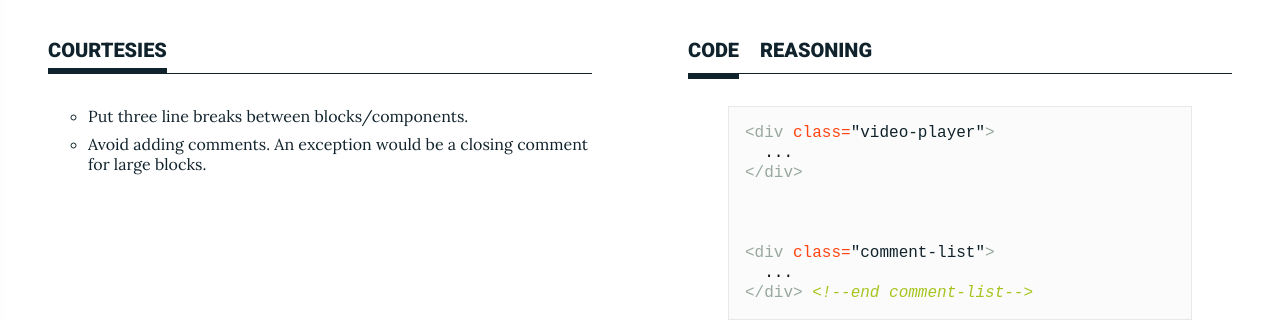
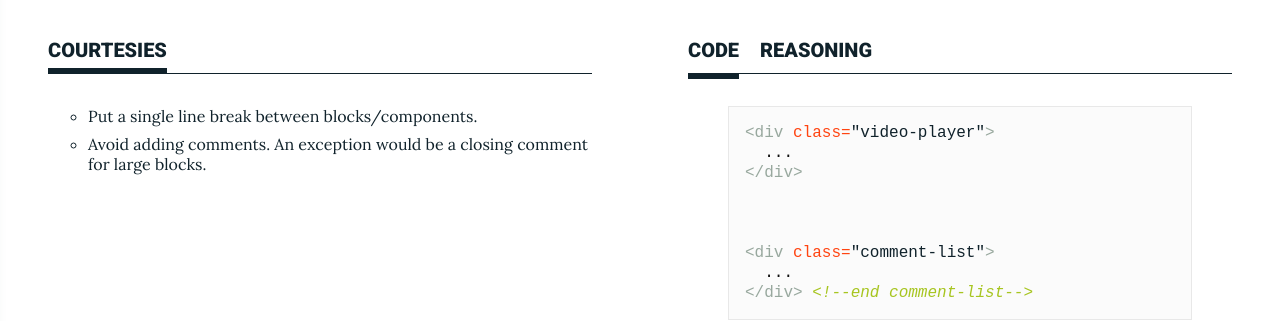
Before and after one commit to mfouquet/workmanship, a Jekyll site: the page built from index.html, in a window 1280 px wide and 900 px high, scrolled down 1452 px. Shown: the part 154-475 px from the top of the window. Built offline with Jekyll 4.4.1, drawn with Linux system fonts in a browser that asks for light colours; nearby versions of some CDN libraries.

Commit message:
Courtesies: change it to a single line break
This unnecessary amount of white space doesn't improve readability and makes files harder to navigate. A single blank line will suffice quite nicely. There is no reasoning given either, which makes it feel like an arbitrary matter of taste.

```diff
--- a/index.html
+++ b/index.html
@@ -67,7 +67,7 @@ layout: default
   <main class="main">
     <h5 class="main__title-border"><span class="main__title">Courtesies</span></h3>
     <ul class="main__list">
-      <li class="main__list-item">Put three line breaks between blocks/components.</li>
+      <li class="main__list-item">Put a single line break between blocks/components.</li>
       <li class="main__list-item">Avoid adding comments. An exception would be a closing comment
         for large blocks. <sup>1</sup></li>
     </ul>
```
